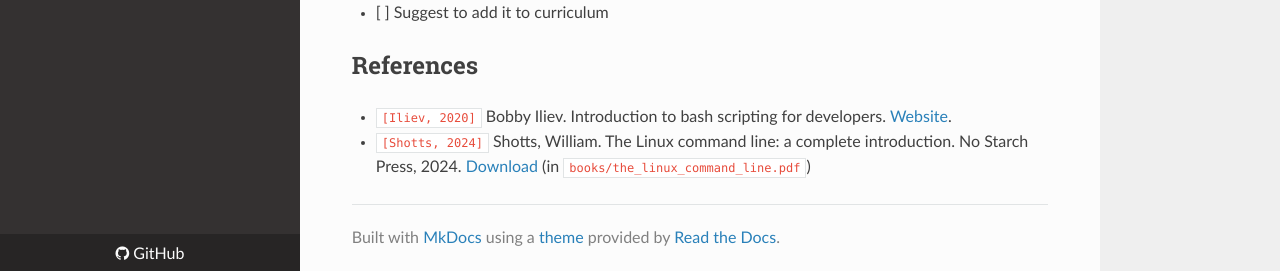
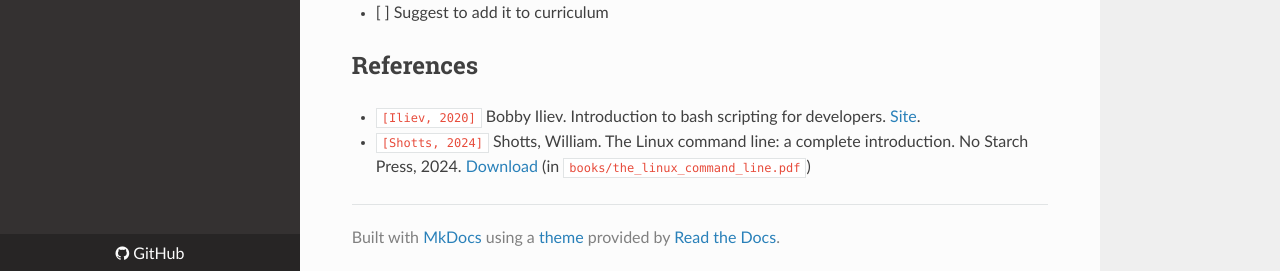
Before and after one commit to UPPMAX/linux-command-line-201, an MkDocs documentation site: the page built from docs/lesson_plans/20250603/README.md, in a window 1280 px wide and 1259 px high. Shown: the part 985-1256 px from the top of the window. Built offline with MkDocs 1.6.1, drawn with Linux system fonts in a browser that asks for light colours; nearby versions of some CDN libraries.

Commit message:
Use 'site' instead of 'website'

```diff
--- a/.checkov.yaml
+++ b/.checkov.yaml
@@ -14,9 +14,9 @@
 
 skip-check:
   policy_id: CKV2_GHA_1 # Example Checkov policy ID to suppress
-  file_path: .github/workflows/create_website.yaml
+  file_path: .github/workflows/create_site.yaml
   suppress_comment: "This script must write to gh-pages"
 
 skip-path:
-  file_path: .github/workflows/create_website.yaml
+  file_path: .github/workflows/create_site.yaml
   suppress_comment: "This script must write to gh-pages"
--- a/docs/lesson_plans/20250603/README.md
+++ b/docs/lesson_plans/20250603/README.md
@@ -40,7 +40,7 @@ Missing: `dos2unix` and `unix2dos`
 ## References
 
 - `[Iliev, 2020]` Bobby Iliev. Introduction to bash scripting for developers.
-  [Website](https://github.com/bobbyiliev/introduction-to-bash-scripting).
+  [Site](https://github.com/bobbyiliev/introduction-to-bash-scripting).
 - `[Shotts, 2024]` Shotts, William.
   The Linux command line: a complete introduction. No Starch Press, 2024.
   [Download](https://sourceforge.net/projects/linuxcommand/files/AWTLCL/21.10/AWTLCL-21.10.pdf/download)
```
Also changed, not shown: README.md (+2 -2 lines), docs/meeting_notes/20250403.md (+1 -1 lines), 1 other file.
